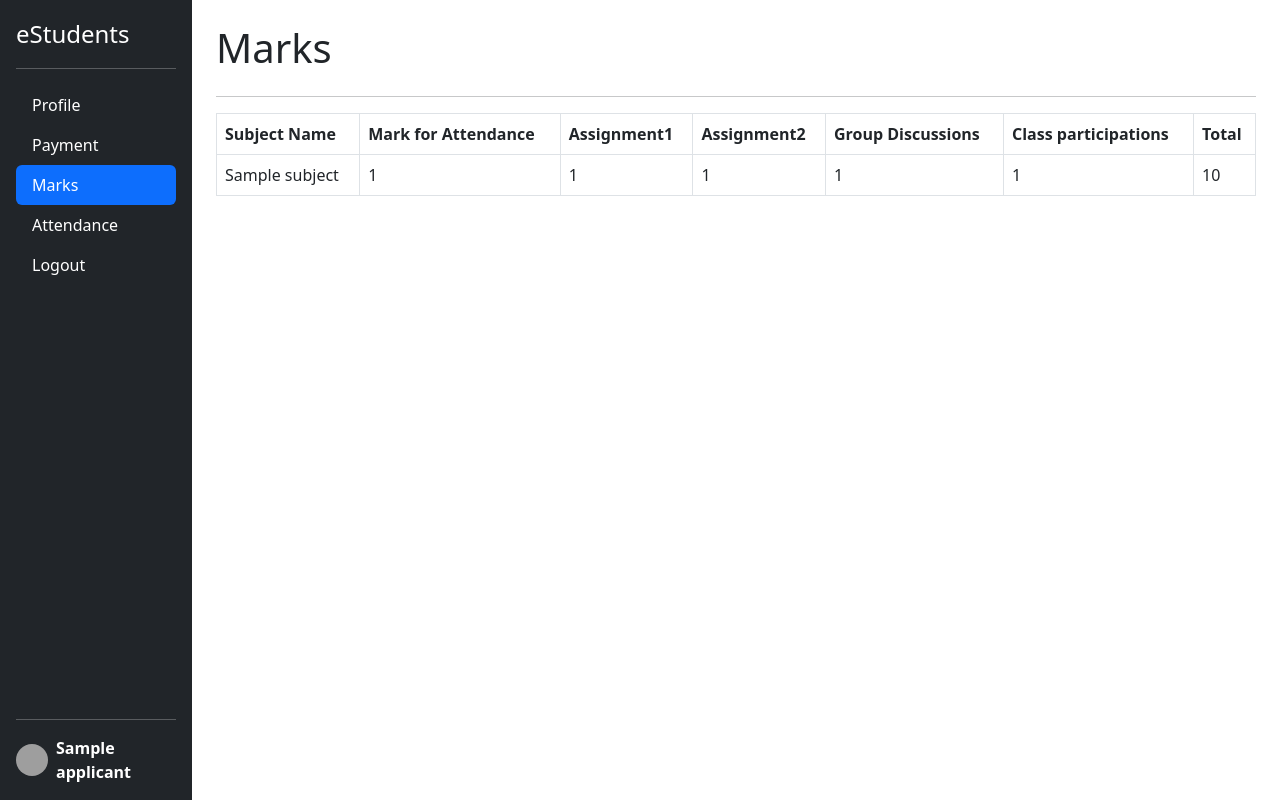
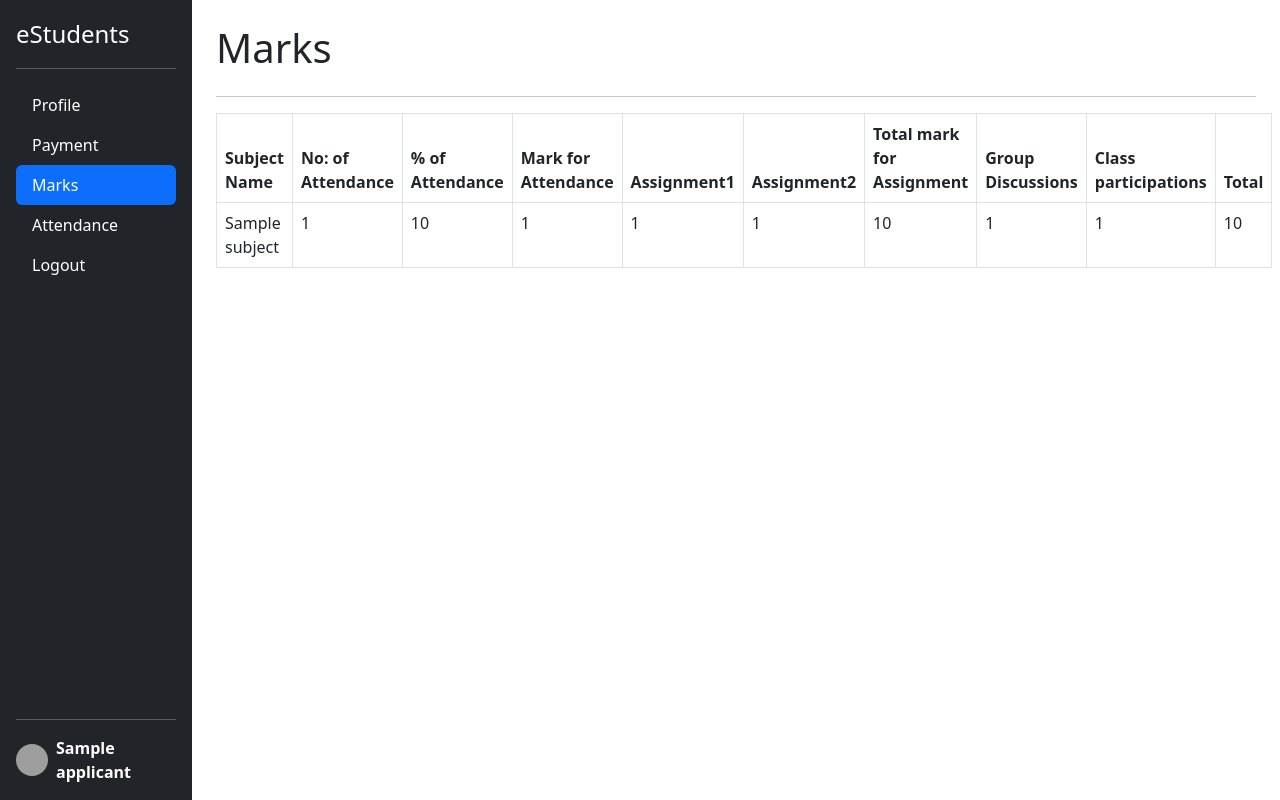
Before and after one commit to sharunrajeev/studentManagementSystem, a Django app: template templates/user/marks.html in a window 1280 px wide. Run offline with Django 4.2, Linux system fonts and the light colour scheme; the template is opened without the code that fills it: values that come from a table or form of the project are taken from there, others are empty; tables that the repository leaves empty hold one stand-in row (values such as "Sample post"); grey boxes are pictures that could not be loaded.

Commit message:
added somemore fields in the user table

```diff
--- a/templates/user/marks.html
+++ b/templates/user/marks.html
@@ -63,12 +63,16 @@
     <thead>
 
     <tr>
+
+
         <th>Subject Name</th>
+        <th>No: of Attendance</th>
+        <th>% of Attendance</th>
         <th>Mark for Attendance</th>
 
         <th>Assignment1</th>
         <th>Assignment2</th>
-
+        <th>Total mark for Assignment</th>
         <th>Group Discussions</th>
         <th>Class participations</th>
         <th>Total</th>
@@ -82,9 +86,12 @@
 
           {% if mark.StudentId == User %}
           <td>{{ mark.SubjectId.SubjectName }}</td>
+          <td>{{ mark.Attendance }}</td>
+          <td>{{ mark.AttendancePercentage }}</td>
           <td>{{ mark.AttendanceMark }}</td>
           <td>{{ mark.Assignment1Mark }}</td>
           <td> {{ mark.Assignment2Mark }}</td>
+          <td> {{ mark.TotalAssignmentMark }}</td>
           <td> {{ mark.GdMark }}</td>
           <td> {{ mark.CpMark }}</td>
           <td> {{ mark.Total }}</td>
```
